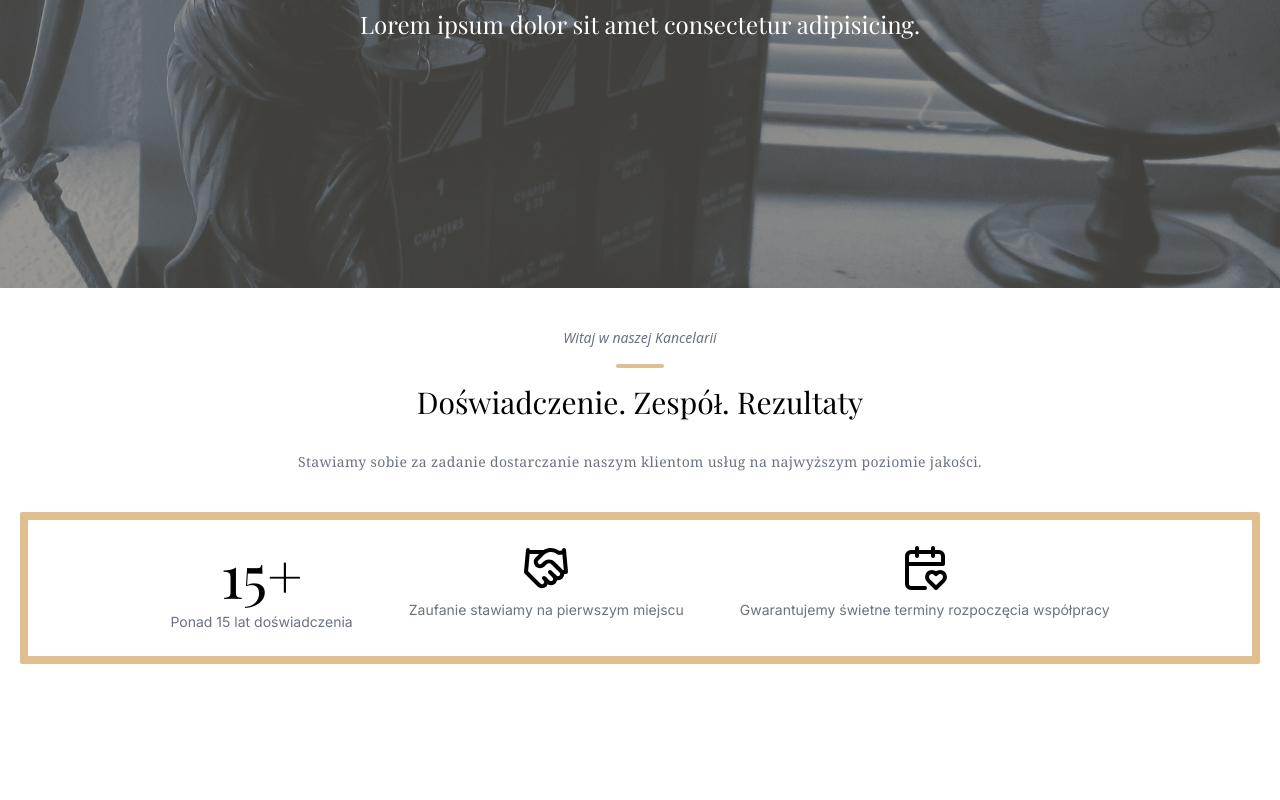
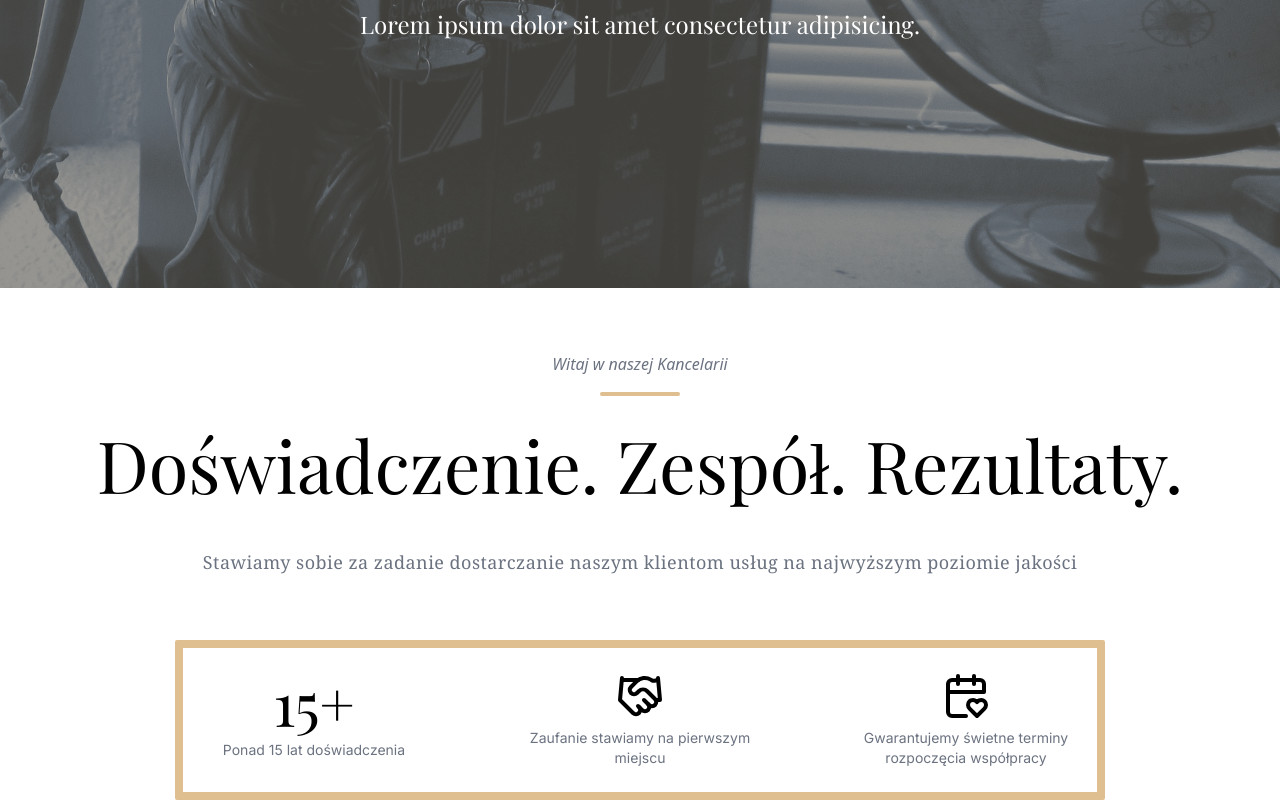
Before and after one commit to xcinek1337/kancelaria-onepage, a Next.js app: page / in a window 1280 px wide. Shown: the part 532-1332 px from the top of the page. Before the commit the page ends 1196 px from the top, so only its background shows below. Built offline with nearby package versions, Linux system fonts and the light colour scheme; a web font is replaced by a local one.

Commit message:
rwd AboutCompany

```diff
--- a/src/ui/organisms/AboutCompany.tsx
+++ b/src/ui/organisms/AboutCompany.tsx
@@ -18,19 +18,25 @@ const AboutCompanyCards = [
 export const AboutCompany = () => {
 	return (
 		<section>
-			<div className="px-5 pt-10 text-center">
-				<p className="font-sans text-sm font-medium italic text-gray-500">
+			<div className="px-5 pt-10 text-center lg:pt-16">
+				<p className="font-sans text-sm font-medium italic text-gray-500 md:text-base">
 					Witaj w naszej Kancelarii
 				</p>
-				<div className="bg-brownie mx-auto mt-4 h-1 w-12 rounded-md"></div>
-				<h2 className="font-playfair pt-4 text-3xl ">Doświadczenie. Zespół. Rezultaty</h2>
-				<p className="mt-8 px-4 font-serif text-sm tracking-wide text-gray-500">
+
+				<div className="bg-brownie mx-auto mt-4 h-1 w-12 rounded-md md:w-20"></div>
+
+				<h2 className="font-playfair mt-4 text-4xl md:text-5xl lg:mt-8 lg:text-7xl ">
+					Doświadczenie. Zespół. Rezultaty.
+				</h2>
+
+				<p className="mt-8 px-4 font-serif text-sm tracking-wide text-gray-500 md:text-base lg:mt-12 lg:text-lg">
 					Stawiamy sobie za zadanie dostarczanie naszym klientom usług na najwyższym poziomie
-					jakości.
+					jakości
 				</p>
-				<div className="border-brownie mt-10 flex flex-col justify-center gap-14 rounded-sm  border-8 py-6 md:flex-row">
+
+				<div className="border-brownie mx-auto mt-10 lg:mt-16 flex flex-col justify-center gap-14 rounded-sm border-8 px-2 py-6 sm:gap-20  md:w-[90%] md:flex-row lg:w-[75%]">
 					{AboutCompanyCards.map((card, i) => (
-						<div key={i} className="flex  flex-col items-center ">
+						<div key={i} className="flex flex-col  items-center md:w-1/3 ">
 							<p className="font-playfair text-6xl">{card.title}</p>
 							<p className="mt-2 text-sm text-gray-500">{card.description}</p>
 						</div>
```
